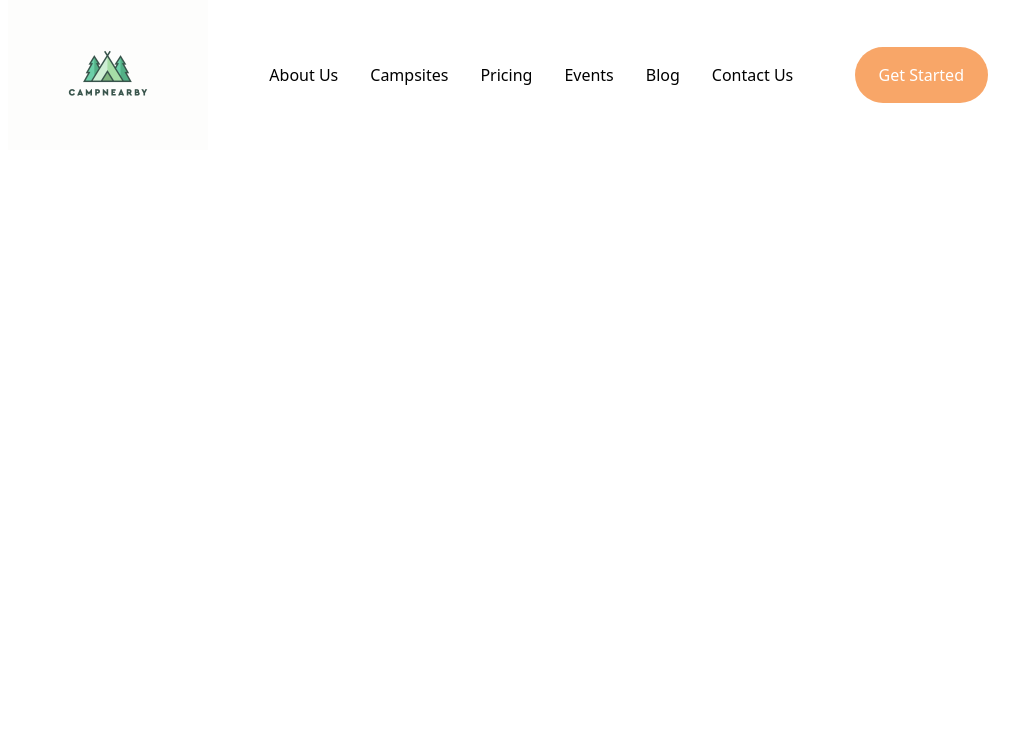
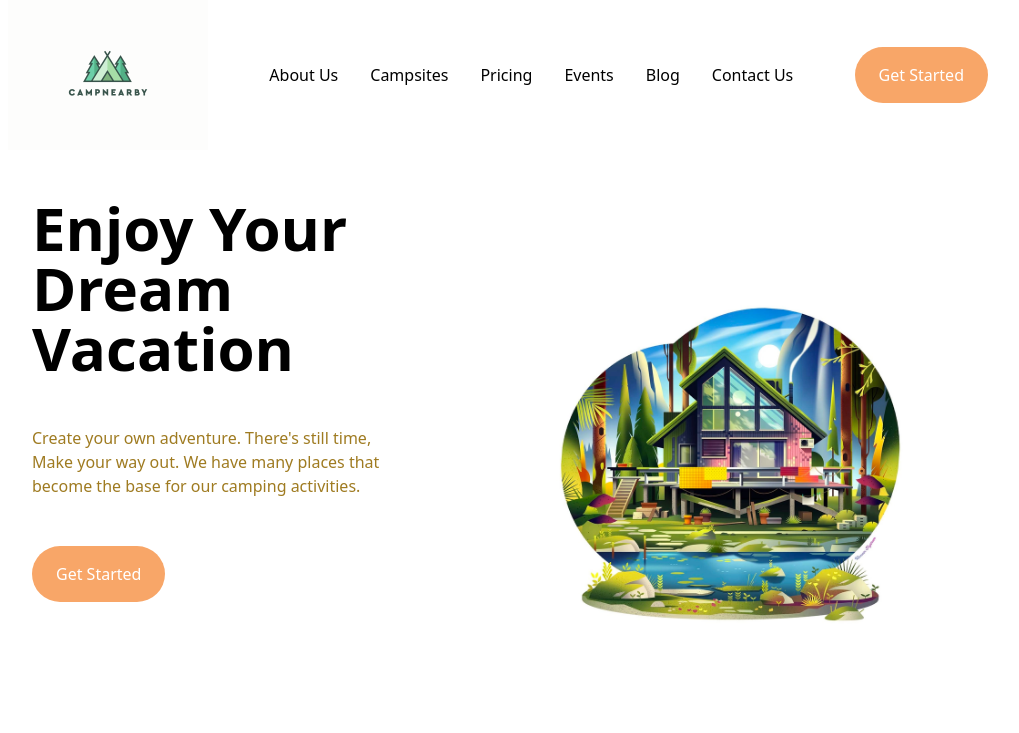
Before and after one commit to Abhay2412/TailwindLandingPageClone, a website: page index.html in a window 1280 px wide. Shown: the whole page, without its empty margins (142-1161 px from the left). Drawn offline with Linux system fonts and the light colour scheme.

Commit message:
Finish the intro section of the landing page with the vacation picture and heading

```diff
--- a/index.html
+++ b/index.html
@@ -14,10 +14,10 @@
     <div class="flex items-center justify-between">
         <!-- Logo -->
         <div class="pt-0">
-            <img src="images/logo.png" alt="" width="200" height=auto>
+            <img src="images/logo.png" alt="Company Logo" width="200" height=auto>
         </div>
         <!-- Menu Items -->
-        <div class="hidden md:flex space-x-8">
+        <div class="hidden space-x-8 md:flex">
             <a href="#" class="hover:text-antiqueBronze">About Us</a>
             <a href="#" class="hover:text-antiqueBronze">Campsites</a>
             <a href="#" class="hover:text-antiqueBronze">Pricing</a>
@@ -26,8 +26,30 @@
             <a href="#" class="hover:text-antiqueBronze">Contact Us</a>
         </div>
         <!-- Button -->
-        <a href="#" class="hidden md:block p-4 px-6 text-white bg-sandyBrown rounded-full baseline hover:bg-sandyBrownLight">Get Started</a>
+        <a href="#" class="hidden p-4 px-6 text-white bg-sandyBrown rounded-full baseline hover:bg-sandyBrownLight md:block">Get Started</a>
     </div>
     </nav>
+    <!-- Enjoy your Vacation Section -->
+    <section id="vacation">
+        <!-- Flex Container -->
+        <div class="container flex flex-col-reverse items-center px-6 mx-auto mt-12 space-y-0 md:space-y-0 md:flex-row">
+            <!-- Left Item -->
+            <div class="flex flex-col mb-32 space-y-12 md:w-1/2">
+                <h1 class="max-w-md text-4xl font-bold text-center md:text-6xl md:text-left">
+                    Enjoy Your Dream Vacation
+                </h1>
+                <p class="max-w-sm text-center text-bistreBrown md:text-left">
+                    Create your own adventure. There's still time, Make your way out. We have many places that become the base for our camping activities.
+                </p>
+                <div class="flex justify-center md:justify-start">
+                    <a href="#" class="p-4 px-6 text-white bg-sandyBrown rounded-full baseline hover:bg-sandyBrownLight">Get Started</a>
+                </div>
+            </div>
+            <!-- Image -->
+            <div class="md:w-1/2">
+            <img src="images/vacationIntro.png" alt="By the Sea House">
+            </div>
+        </div>
+    </section>
 </body>
 </html>
```
Also changed, not shown: css/main.css, images/vacationIntro.png (added).
